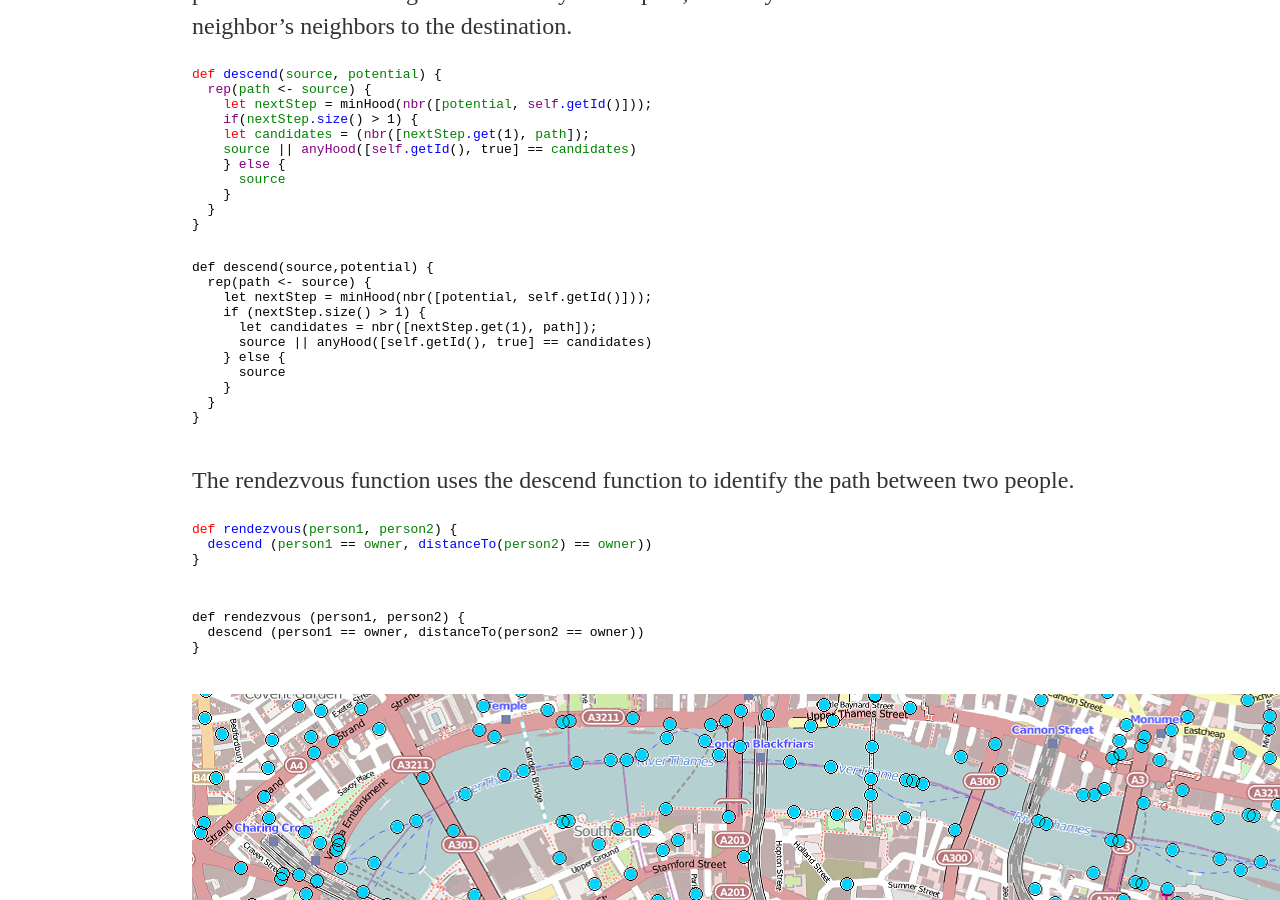
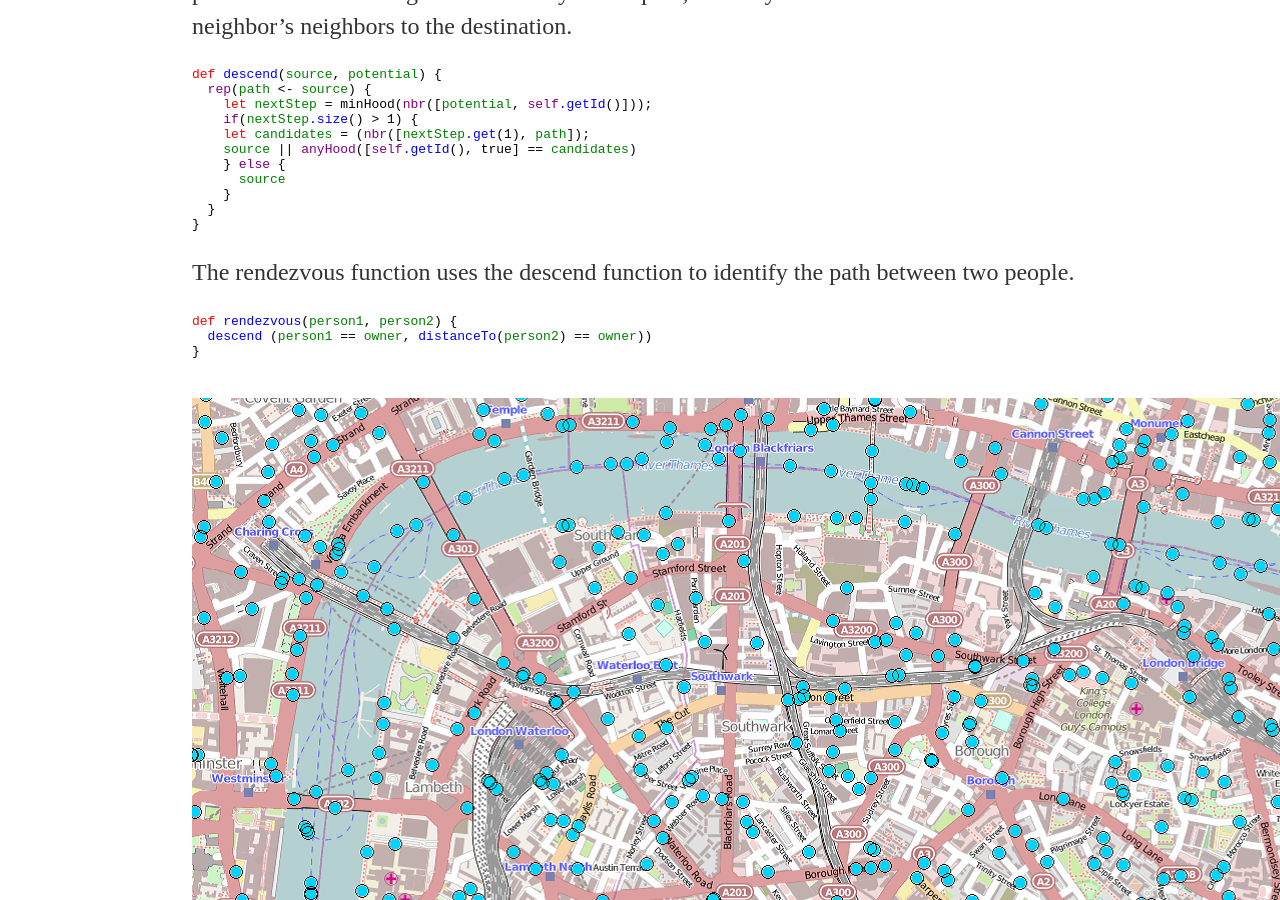
Before and after one commit to tasseomancy/tasseomancy.github.io, a Jekyll site: the page built from _posts/2018-02-07-peer-to-peer-route-planning.md, in a window 1280 px wide and 900 px high, scrolled down 974 px. Built offline with Jekyll 4.4.1, drawn with Linux system fonts in a browser that asks for light colours.

Commit message:
Update 2018-02-07-peer-to-peer-route-planning.md

```diff
--- a/_posts/2018-02-07-peer-to-peer-route-planning.md
+++ b/_posts/2018-02-07-peer-to-peer-route-planning.md
@@ -35,36 +35,12 @@ The function descend follows the gradient of a potential field down from a sourc
 }</code>
 </pre>
 
-<pre>
-<code>
-def descend(source,potential) {
-  rep(path <- source) {
-    let nextStep = minHood(nbr([potential, self.getId()]));
-    if (nextStep.size() > 1) {
-      let candidates = nbr([nextStep.get(1), path]);
-      source || anyHood([self.getId(), true] == candidates)
-    } else {
-      source
-    }
-  }
-}
-</code>
-</pre>
-
 The rendezvous function uses the descend function to identify the path between two people.
 
 <pre>
 <code style="color:red">def</code><code style="color:blue"> rendezvous</code><code>(</code><code style="color:green">person1</code><code>, </code><code style="color:green">person2</code><code>) {</code>
 <code style="color:blue">  descend</code><code> (</code><code style="color:green">person1</code><code> == </code><code style="color:green">owner</code><code>, </code><code style="color:blue">distanceTo</code><code>(</code><code style="color:green">person2</code><code>) == </code><code style="color:green">owner</code><code>))</code>
 <code>}
-</code>
-</pre>
-
-<pre>
-<code>
-def rendezvous (person1, person2) {
-  descend (person1 == owner, distanceTo(person2 == owner))
-}
 </code>
 </pre>
 
```
